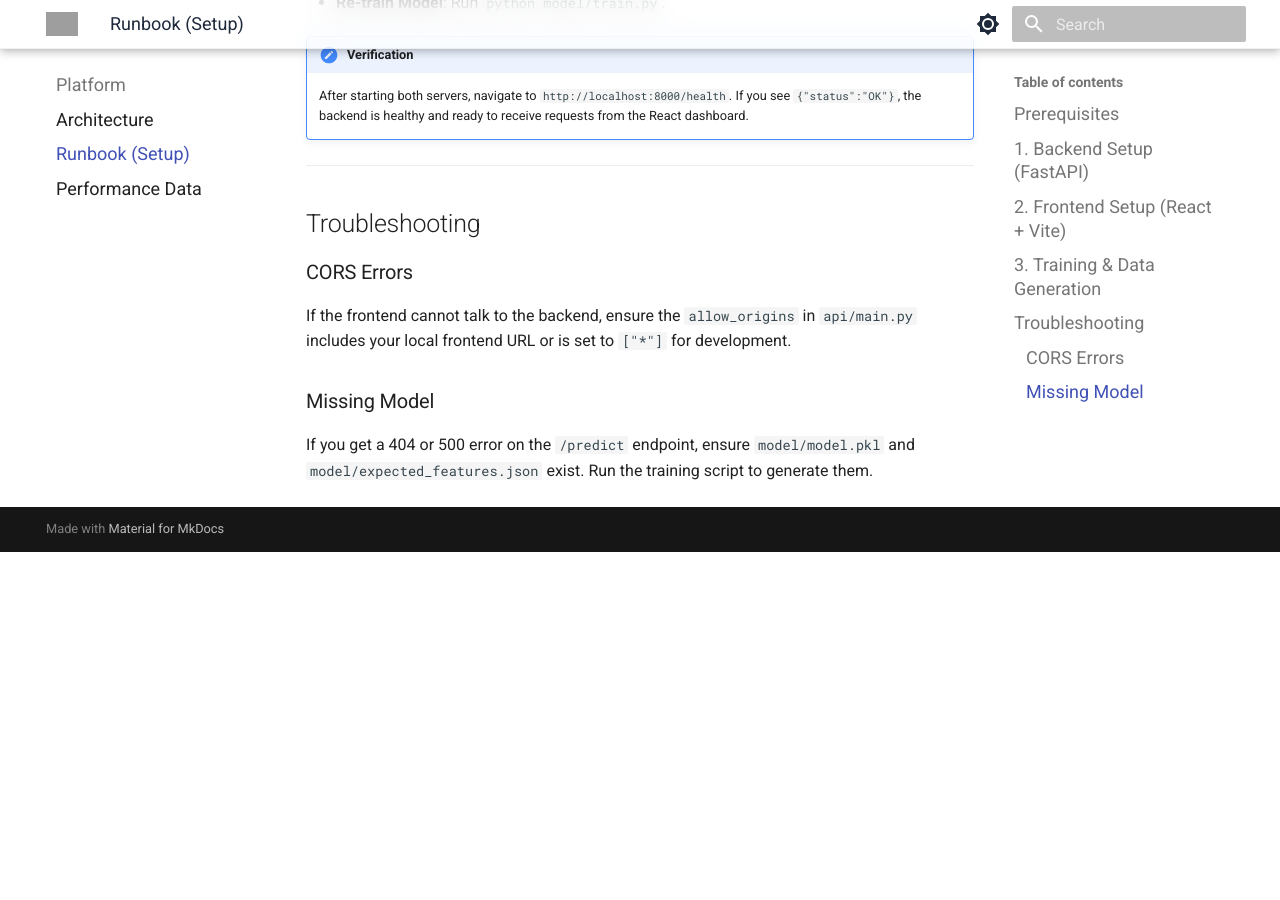
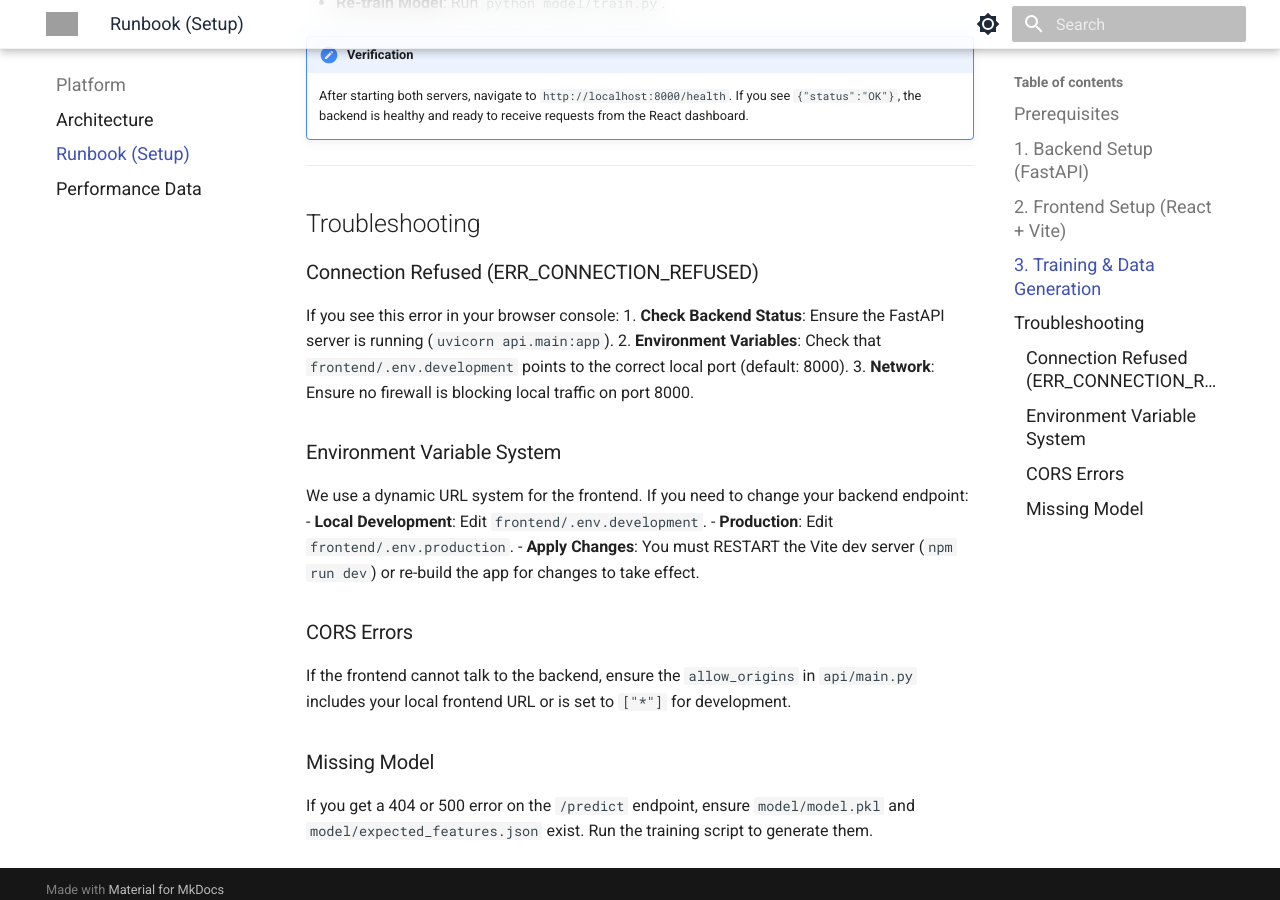
Before and after one commit to monkey9-Cyber-cat-Spidy/Student-Performance-Prediction, an MkDocs documentation site: the page built from docs/runbook.md, in a window 1280 px wide and 900 px high, scrolled down 1727 px. Built offline with MkDocs 1.6.1 and Material for MkDocs 9.7.7, drawn with Linux system fonts in a browser that asks for light colours; before the commit the page ends 2279 px from its top, so only the background shows below that; grey boxes are pictures that could not be loaded.

```diff
--- a/docs/runbook.md
+++ b/docs/runbook.md
@@ -76,6 +76,18 @@ If you need to generate new synthetic data or re-train the model with fresh data
 
 ## Troubleshooting
 
+### Connection Refused (ERR_CONNECTION_REFUSED)
+If you see this error in your browser console:
+1. **Check Backend Status**: Ensure the FastAPI server is running (`uvicorn api.main:app`).
+2. **Environment Variables**: Check that `frontend/.env.development` points to the correct local port (default: 8000).
+3. **Network**: Ensure no firewall is blocking local traffic on port 8000.
+
+### Environment Variable System
+We use a dynamic URL system for the frontend. If you need to change your backend endpoint:
+- **Local Development**: Edit `frontend/.env.development`.
+- **Production**: Edit `frontend/.env.production`.
+- **Apply Changes**: You must RESTART the Vite dev server (`npm run dev`) or re-build the app for changes to take effect.
+
 ### CORS Errors
 If the frontend cannot talk to the backend, ensure the `allow_origins` in `api/main.py` includes your local frontend URL or is set to `["*"]` for development.
 
```
Also changed, not shown: 3 other files.
